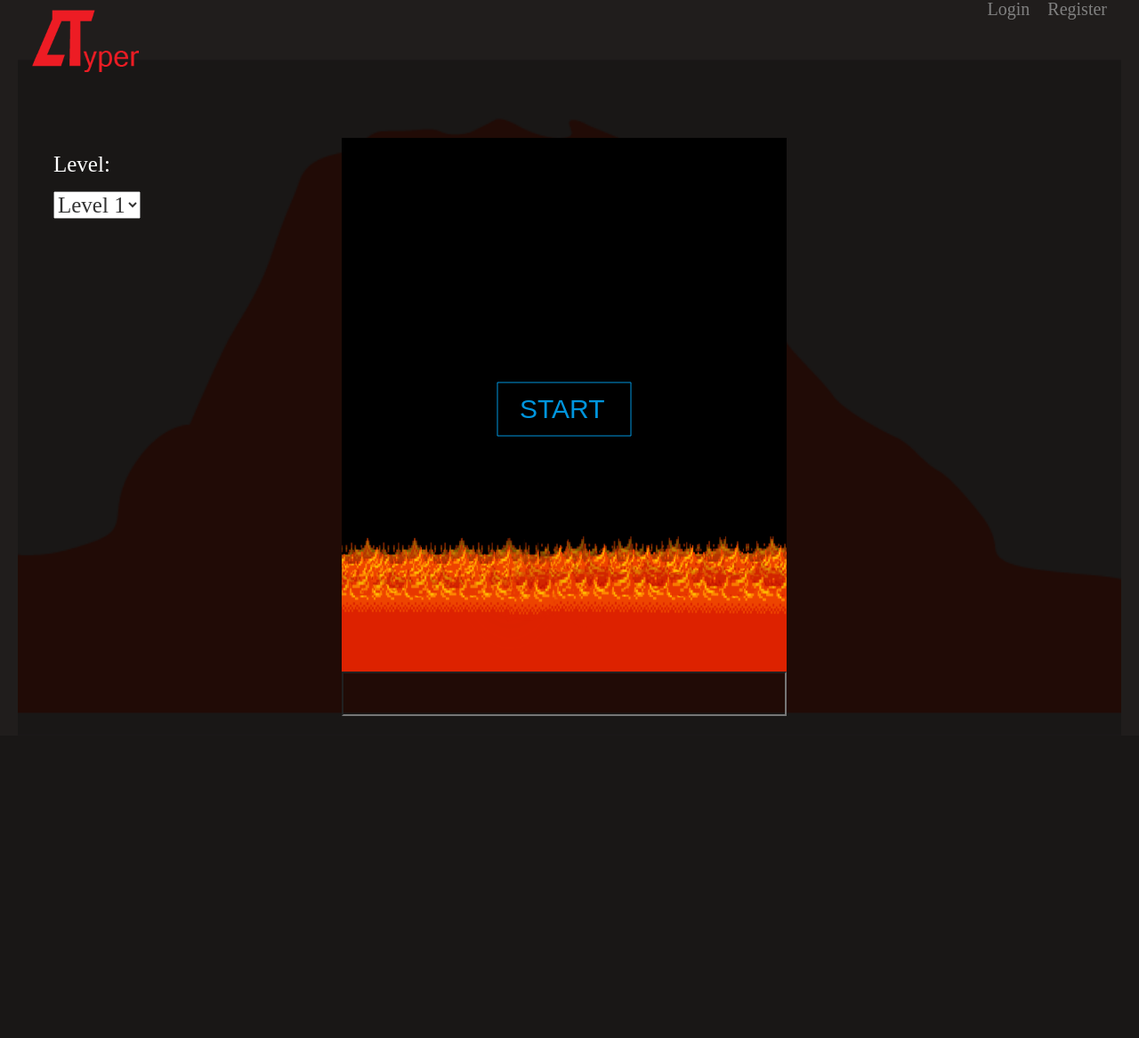
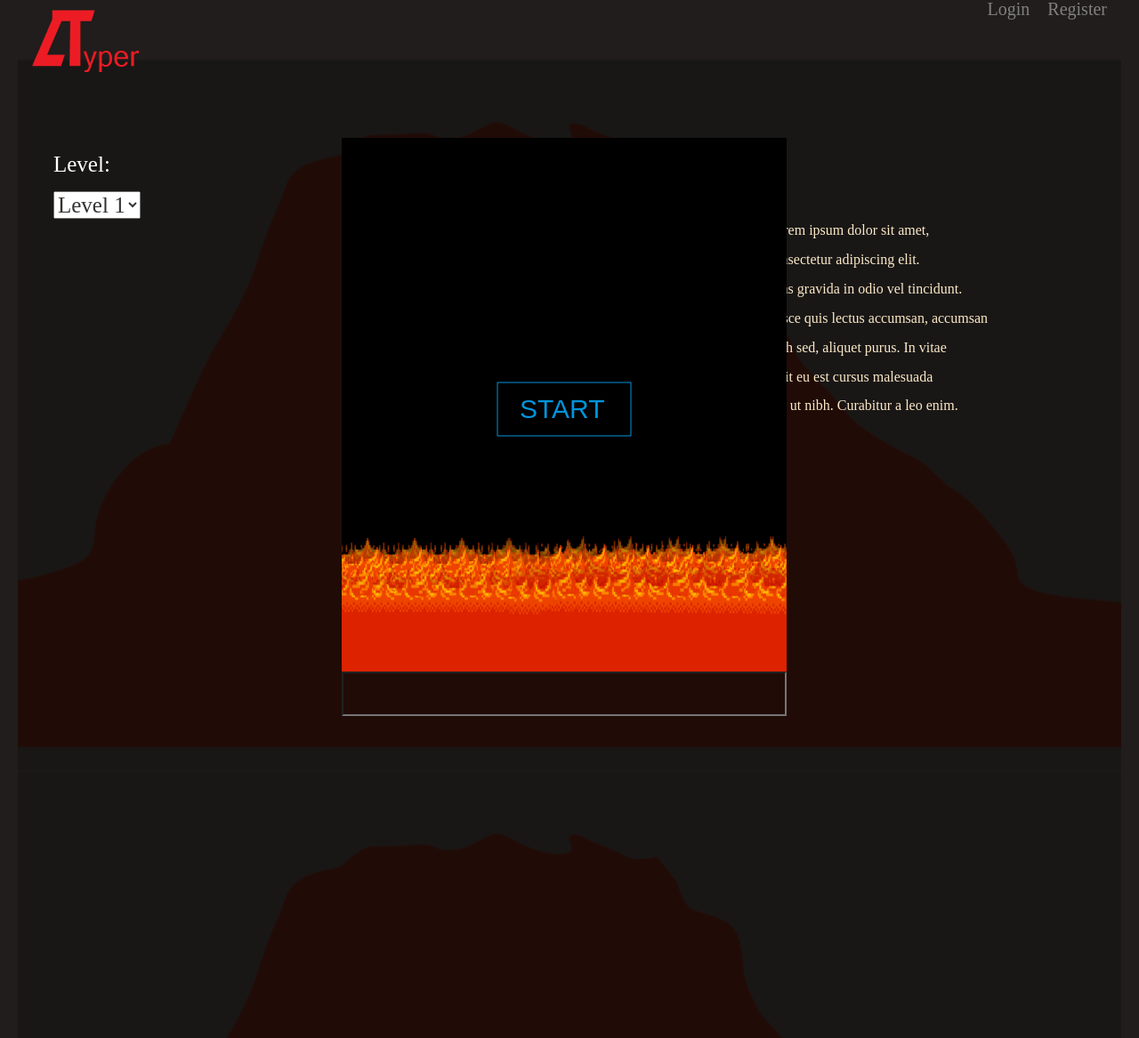
Before and after one commit to nyc-chipmunks-2016/typing-game, a Rails app: page /games/new in a window 1280 px wide. Shown: the part 25-1192 px from the top of the page at 89% size. Before the commit the page ends 852 px from the top, so only its background shows below. Run offline with Rails 7, Linux system fonts and the light colour scheme; data comes from the database, SQL or seed files in the repository; parts of the project's set-up code (start-up, migrations or seed data) failed here and were passed over; some libraries are stand-ins or nearby versions.

Commit message:
add game rules on the game page

```diff
--- a/app/assets/stylesheets/application.css
+++ b/app/assets/stylesheets/application.css
@@ -491,7 +491,7 @@ canvas{
     display: inline-block;
     text-align: left;
     padding: 30px;
-    color: white;
+    color: #FCE9C7;
 }
 
 @media (max-width: 900px){
@@ -502,11 +502,18 @@ canvas{
 
 .game-background{
   height: 100%;
+  height: 1100px;
   background-attachment: fixed;
   background-position: center;
   background-repeat: no-repeat;
   background-size: cover;
   background-image:url("/gamebg.png");
   width: 100%;
-
 }
+.game-rules{
+  display:block;
+  float:right;
+  font-size: 16px;
+  margin-right: 150px;
+  color:#FCE9C7;
+}
--- a/app/views/games/new.html.erb
+++ b/app/views/games/new.html.erb
@@ -4,6 +4,7 @@
   <canvas id="canvasLava" width="500" height="600"></canvas>
 </div>
 <input id="inputText" type="text" name="gametext" value="">
+
 <div class="level">
 <p>Level:</p>
 <select id="level">
@@ -15,4 +16,13 @@
   <option value="6"> Level 6 </option>
 </select>
 </div>
+<div class="game-rules">
+  <p> Lorem ipsum dolor sit amet, </p>
+  <p>consectetur adipiscing elit.  </p>
+  <p>Cras gravida in odio vel tincidunt. </p>
+  <p> Fusce quis lectus accumsan, accumsan  </p>
+  <p>nibh sed, aliquet purus. In vitae</p>
+  <p> velit eu est cursus malesuada</p>
+  <p> sed ut nibh. Curabitur a leo enim.</p>
 </div>
+</div>
```
